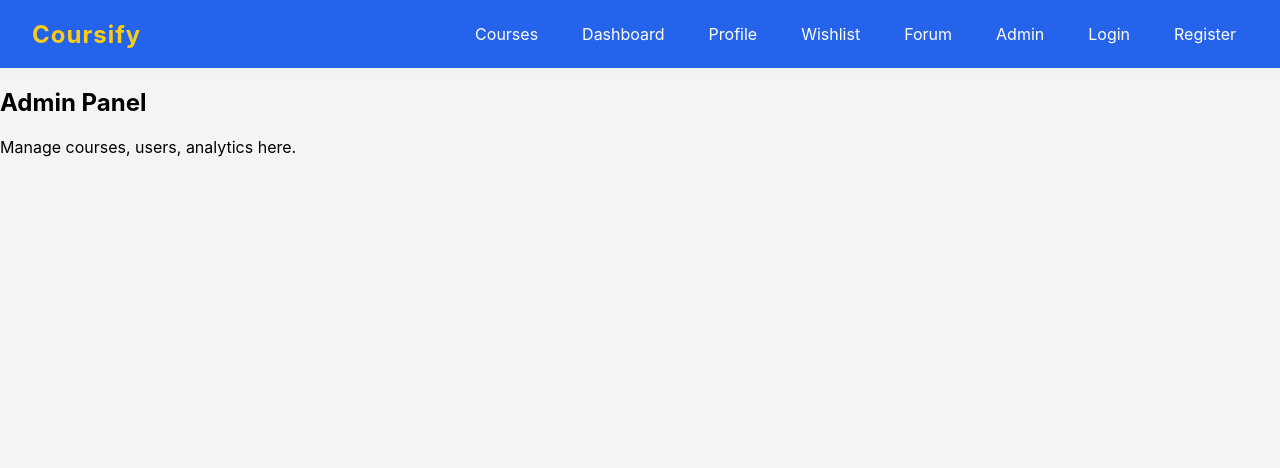
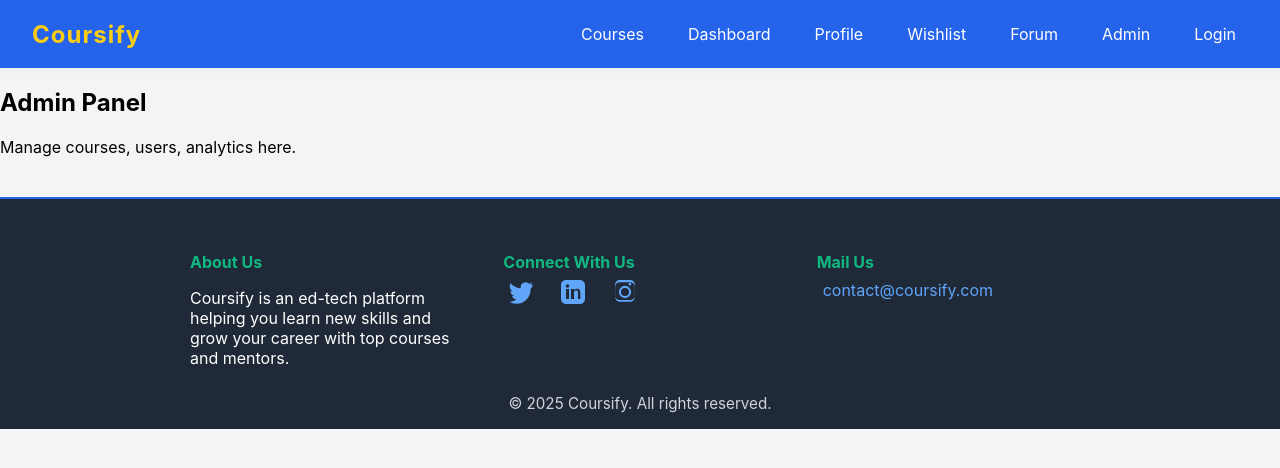
Before and after one commit to ankitkr46/coursify, a React (Vite) app in the folder client/: page /admin in a window 1280 px wide. Shown: the top 468 px of the page. Built offline with nearby package versions, Linux system fonts and the light colour scheme.

Commit message:
designed footer

```diff
--- a/client/src/App.jsx
+++ b/client/src/App.jsx
@@ -12,6 +12,7 @@ import Wishlist from "./pages/Wishlist";
 import Forum from "./pages/Forum";
 import AdminPanel from "./pages/AdminPanel";
 import Navbar from "./components/Navbar/Navbar";
+import Footer from "./components/Footer/Footer";
 
 function App() {
   return (
@@ -29,6 +30,7 @@ function App() {
         <Route path="/forum" element={<Forum />} />
         <Route path="/admin" element={<AdminPanel />} />
       </Routes>
+      <Footer />
     </>
   );
 }
--- /dev/null
+++ b/client/src/components/Footer/Footer.jsx
@@ -0,0 +1,34 @@
+import React from "react";
+import './footer.css';
+
+const Footer = () => (
+  <footer className="footer">
+    <div className="footer-columns">
+      <div className="footer-section">
+        <h4>About Us</h4>
+        <p>Coursify is an ed-tech platform helping you learn new skills and grow your career with top courses and mentors.</p>
+      </div>
+      <div className="footer-section">
+        <h4>Connect With Us</h4>
+        <div className="footer-social">
+          <a href="https://twitter.com/" target="_blank" rel="noopener noreferrer" aria-label="Twitter">
+            <svg width="24" height="24" fill="#60a5fa" viewBox="0 0 24 24"><path d="M24 4.557a9.93 9.93 0 01-2.828.775 4.932 4.932 0 002.165-2.724c-.951.564-2.005.974-3.127 1.195a4.92 4.92 0 00-8.384 4.482C7.691 8.095 4.066 6.13 1.64 3.161c-.542.929-.855 2.01-.855 3.17 0 2.188 1.115 4.117 2.813 5.254a4.904 4.904 0 01-2.229-.616c-.054 2.281 1.581 4.415 3.949 4.89a4.936 4.936 0 01-2.224.084c.627 1.956 2.444 3.377 4.6 3.417A9.867 9.867 0 010 21.543a13.94 13.94 0 007.548 2.212c9.058 0 14.009-7.513 14.009-14.009 0-.213-.005-.425-.014-.636A10.025 10.025 0 0024 4.557z"/></svg>
+          </a>
+          <a href="https://linkedin.com/" target="_blank" rel="noopener noreferrer" aria-label="LinkedIn">
+            <svg width="24" height="24" fill="#60a5fa" viewBox="0 0 24 24"><path d="M19 0h-14c-2.761 0-5 2.239-5 5v14c0 2.761 2.239 5 5 5h14c2.761 0 5-2.239 5-5v-14c0-2.761-2.239-5-5-5zm-11 19h-3v-10h3v10zm-1.5-11.268c-.966 0-1.75-.784-1.75-1.75s.784-1.75 1.75-1.75 1.75.784 1.75 1.75-.784 1.75-1.75 1.75zm13.5 11.268h-3v-5.604c0-1.337-.026-3.063-1.868-3.063-1.868 0-2.156 1.459-2.156 2.967v5.7h-3v-10h2.881v1.367h.041c.401-.761 1.381-1.563 2.841-1.563 3.039 0 3.601 2.001 3.601 4.601v5.595z"/></svg>
+          </a>
+          <a href="https://instagram.com/" target="_blank" rel="noopener noreferrer" aria-label="Instagram">
+            <svg width="24" height="24" fill="#60a5fa" viewBox="0 0 24 24"><path d="M12 2.163c3.204 0 3.584.012 4.85.07 1.366.062 2.633.334 3.608 1.309.975.975 1.247 2.242 1.309 3.608.058 1.266.07 1.646.07 4.85s-.012 3.584-.07 4.85c-.062 1.366-.334 2.633-1.309 3.608-.975.975-2.242 1.247-3.608 1.309-1.266.058-1.646.07-4.85.07s-3.584-.012-4.85-.07c-1.366-.062-2.633-.334-3.608-1.309-.975-.975-1.247-2.242-1.309-3.608-.058-1.266-.07-1.646-.07-4.85s.012-3.584.07-4.85c.062-1.366.334-2.633 1.309-3.608.975-.975 2.242-1.247 3.608-1.309 1.266-.058 1.646-.07 4.85-.07zm0-2.163c-3.259 0-3.667.012-4.947.07-1.276.058-2.687.334-3.678 1.325-.991.991-1.267 2.402-1.325 3.678-.058 1.28-.07 1.688-.07 4.947s.012 3.667.07 4.947c.058 1.276.334 2.687 1.325 3.678.991.991 2.402 1.267 3.678 1.325 1.28.058 1.688.07 4.947.07s3.667-.012 4.947-.07c1.276-.058 2.687-.334 3.678-1.325.991-.991 1.267-2.402 1.325-3.678.058-1.28.07-1.688.07-4.947s-.012-3.667-.07-4.947c-.058-1.276-.334-2.687-1.325-3.678-.991-.991-2.402-1.267-3.678-1.325-1.28-.058-1.688-.07-4.947-.07zm0 5.838a6.162 6.162 0 100 12.324 6.162 6.162 0 000-12.324zm0 10.162a3.999 3.999 0 110-7.998 3.999 3.999 0 010 7.998zm6.406-11.845a1.44 1.44 0 11-2.88 0 1.44 1.44 0 012.88 0z"/></svg>
+          </a>
+        </div>
+      </div>
+      <div className="footer-section">
+        <h4>Mail Us</h4>
+        <a href="mailto:contact@coursify.com">contact@coursify.com</a>
+      </div>
+    </div>
+    <div className="footer-bottom">&copy; {new Date().getFullYear()} Coursify. All rights reserved.</div>
+  </footer>
+);
+
+export default Footer;
--- /dev/null
+++ b/client/src/components/Footer/footer.css
@@ -0,0 +1,57 @@
+.footer {
+  background: #1f2937;
+  color: #fff;
+  padding: 32px 20px 16px 20px;
+  text-align: center;
+  border-top: 2px solid #2563eb;
+  margin-top: 40px;
+}
+.footer-columns {
+  display: flex;
+  flex-wrap: wrap;
+  justify-content: center;
+  gap: 40px;
+  max-width: 900px;
+  margin: 0 auto 18px auto;
+}
+.footer-section {
+  flex: 1 1 220px;
+  min-width: 220px;
+  margin-bottom: 0;
+  text-align: left;
+}
+.footer-section h4 {
+  margin-bottom: 8px;
+  color: #10b981;
+}
+.footer-section p {
+  margin-bottom: 8px;
+}
+.footer-section a {
+  color: #60a5fa;
+  text-decoration: none;
+  margin: 0 6px;
+  transition: color 0.2s;
+}
+.footer-section a:hover {
+  color: #2563eb;
+}
+.footer-social {
+  display: flex;
+  gap: 16px;
+  align-items: center;
+  margin-top: 6px;
+}
+.footer-social svg {
+  vertical-align: middle;
+  transition: fill 0.2s;
+}
+.footer-social a:hover svg {
+  fill: #2563eb;
+}
+.footer-bottom {
+  margin-top: 18px;
+  font-size: 0.95rem;
+  color: #d1d5db;
+  text-align: center;
+}
--- a/client/src/components/Login/Login.jsx
+++ b/client/src/components/Login/Login.jsx
@@ -1,10 +1,13 @@
 import React, { useState } from "react";
+import { useNavigate } from "react-router-dom";
 import API from "../../utils/api";
 import './Login.css';
 
 const Login = () => {
   const [email, setEmail] = useState("");
   const [password, setPassword] = useState("");
+  const [error, setError] = useState("");
+  const navigate = useNavigate();
 
   async function handleLogin(e) {
     e.preventDefault();
@@ -12,11 +15,12 @@ const Login = () => {
       const response = await API.post("/user/login", {}, {
         headers: { username: email, password }
       });
+      localStorage.setItem("token", response.data.token);
       alert("Login successful ✅");
-      localStorage.setItem("token", response.data.token);
+      setError("");
+      navigate("/dashboard");
     } catch (err) {
-      console.error(err);
-      alert("Login failed ❌");
+      setError("User not found. Please sign up first.");
     }
   }
 
@@ -40,6 +44,10 @@ const Login = () => {
         />
         <button type="submit">Login</button>
       </form>
+      {error && <div style={{ color: "red", marginTop: "12px" }}>{error}</div>}
+      <div style={{ marginTop: "18px", textAlign: "center" }}>
+        If you are new, <span style={{ color: "#2563eb", cursor: "pointer", textDecoration: "underline" }} onClick={() => navigate("/register")}>Sign up here</span>
+      </div>
     </div>
   );
 };
--- a/client/src/components/Navbar/Navbar.jsx
+++ b/client/src/components/Navbar/Navbar.jsx
@@ -15,7 +15,6 @@ const Navbar = () => (
       <Link to="/forum">Forum</Link>
       <Link to="/admin">Admin</Link>
       <Link to="/login">Login</Link>
-      <Link to="/register">Register</Link>
     </div>
   </nav>
 );
```
Also changed, not shown: 1 other file (tests, documents, lock files or other folders).
